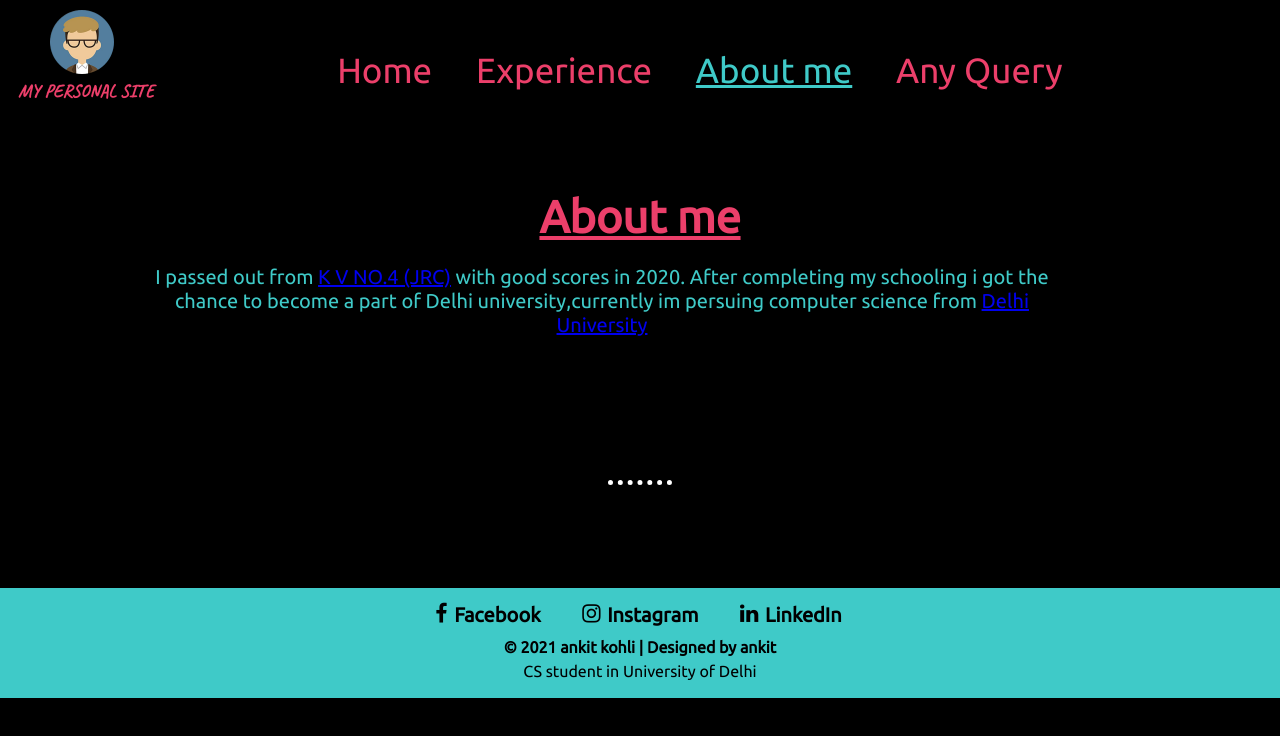
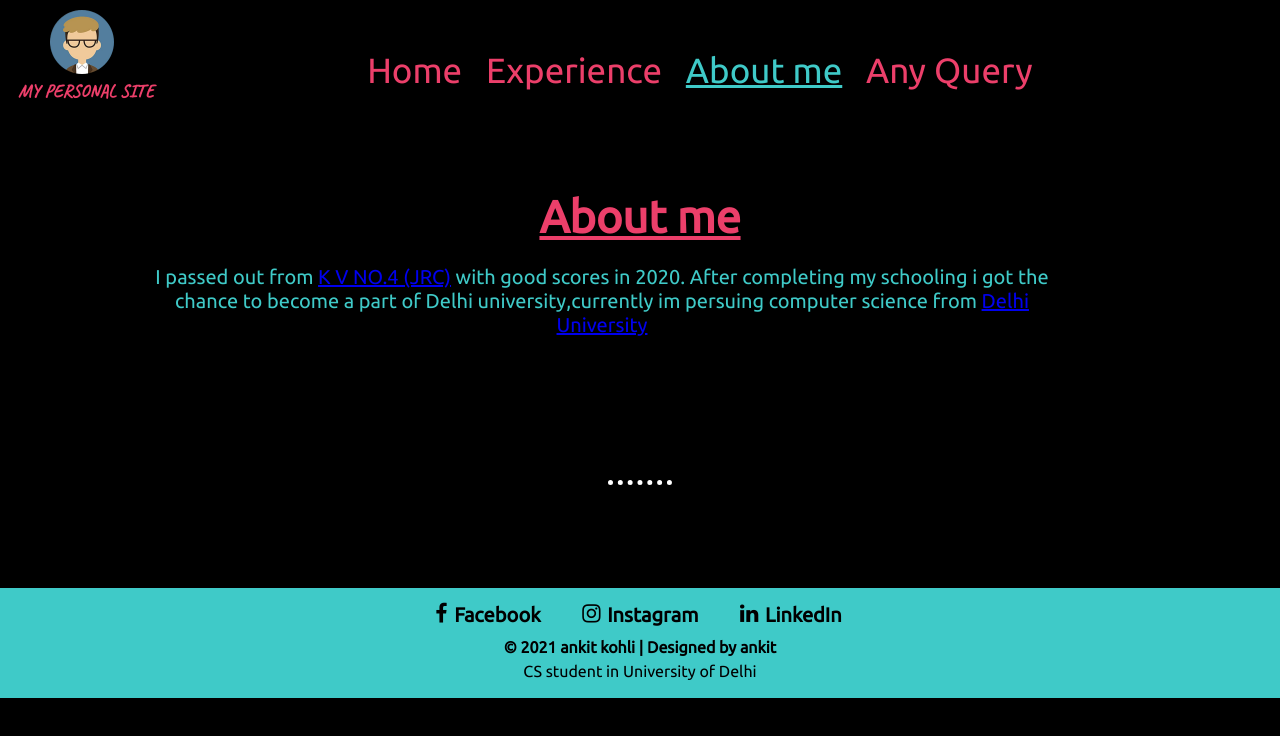
Before and after one commit to ankit869/My-personal-site., a plain HTML site: page About_me.html in a window 1280 px wide. Drawn offline with Linux system fonts and the light colour scheme.

Commit message:
Update About_me.css

```diff
--- a/About_me.css
+++ b/About_me.css
@@ -95,7 +95,7 @@ a:hover {
 }
 .navbar li{
     display:inline-block;
-    margin:0px 20px;
+    margin:0px 10px;
     font-size:35px;
 }
 .navbar li a{
```
